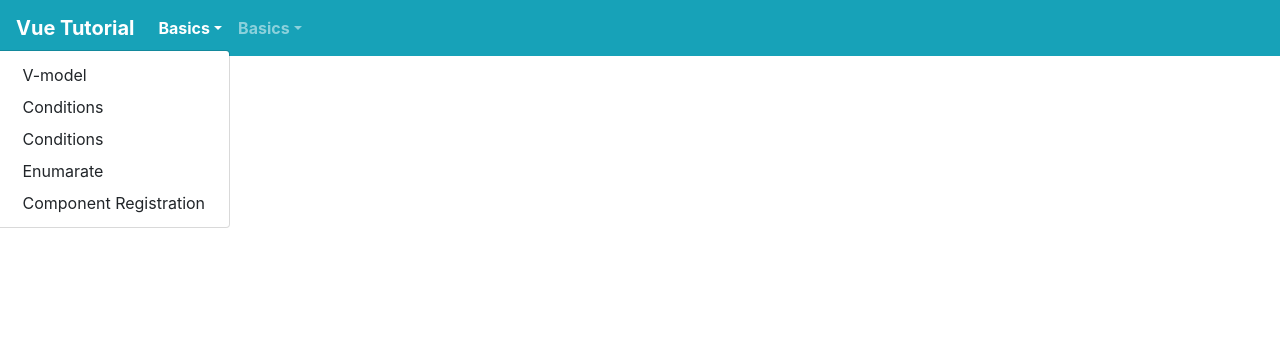
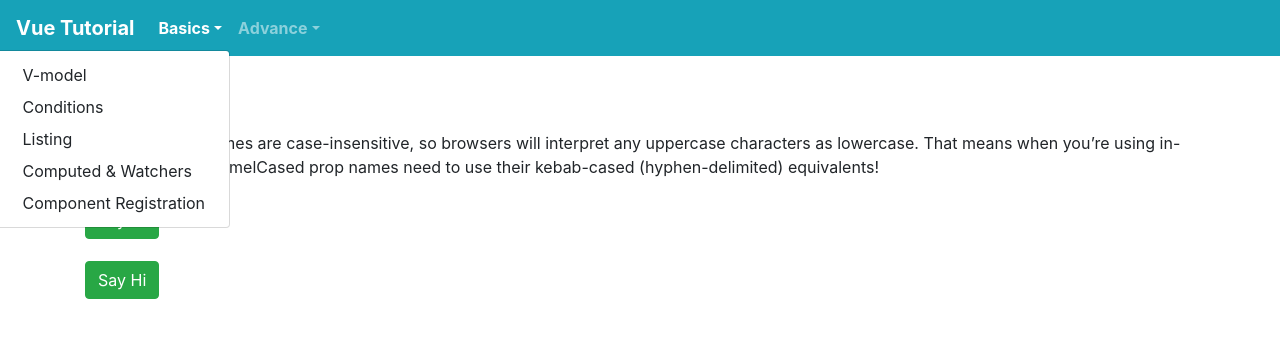
Before and after one commit to dukererenst/vue-tutorial, a Vue app: page /basics/componentRegistration in a window 1280 px wide. Both pictures are taken after a click on the button "Basics". Shown: the top 338 px of the page. Built offline with nearby package versions, Linux system fonts and the light colour scheme.

Commit message:
List, Component Registration, Computed

```diff
--- a/src/App.vue
+++ b/src/App.vue
@@ -12,7 +12,6 @@
 <script>
 
 import Navbar from './components/base/Navbar';
-
 export default {
   name: 'App',
   components: {
--- /dev/null
+++ b/src/components/Greeting.vue
@@ -0,0 +1,29 @@
+<template>
+  <b-form>
+    <!-- <b-button variant="success" @click="showAlert('Say Hi')">Say Hi</b-button> -->
+    <b-button :variant="buttonStyle" @click="showAlert('Say Hi')">Say Hi</b-button>
+  </b-form>
+</template>
+
+<script>
+export default {
+  props: {
+    buttonStyle: {
+      type: String,
+      default: 'success'
+    },
+  },
+  data() {
+    return {}
+  },
+
+  methods: {
+    showAlert(msg) {
+      return alert(msg);
+    }
+  }
+};
+</script>
+
+<style>
+</style>
--- a/src/components/HelloWorld.vue
+++ /dev/null
@@ -1,60 +0,0 @@
-<template>
-  <div class="hello">
-    <h1>{{ msg }}</h1>
-    <p>
-      For a guide and recipes on how to configure / customize this project,<br>
-      check out the
-      <a href="https://cli.vuejs.org" target="_blank" rel="noopener">vue-cli documentation</a>.
-    </p>
-    <h3>Installed CLI Plugins</h3>
-    <ul>
-      <li><a href="https://github.com/vuejs/vue-cli/tree/dev/packages/%40vue/cli-plugin-babel" target="_blank" rel="noopener">babel</a></li>
-      <li><a href="https://github.com/vuejs/vue-cli/tree/dev/packages/%40vue/cli-plugin-router" target="_blank" rel="noopener">router</a></li>
-      <li><a href="https://github.com/vuejs/vue-cli/tree/dev/packages/%40vue/cli-plugin-vuex" target="_blank" rel="noopener">vuex</a></li>
-      <li><a href="https://github.com/vuejs/vue-cli/tree/dev/packages/%40vue/cli-plugin-eslint" target="_blank" rel="noopener">eslint</a></li>
-    </ul>
-    <h3>Essential Links</h3>
-    <ul>
-      <li><a href="https://vuejs.org" target="_blank" rel="noopener">Core Docs</a></li>
-      <li><a href="https://forum.vuejs.org" target="_blank" rel="noopener">Forum</a></li>
-      <li><a href="https://chat.vuejs.org" target="_blank" rel="noopener">Community Chat</a></li>
-      <li><a href="https://twitter.com/vuejs" target="_blank" rel="noopener">Twitter</a></li>
-      <li><a href="https://news.vuejs.org" target="_blank" rel="noopener">News</a></li>
-    </ul>
-    <h3>Ecosystem</h3>
-    <ul>
-      <li><a href="https://router.vuejs.org" target="_blank" rel="noopener">vue-router</a></li>
-      <li><a href="https://vuex.vuejs.org" target="_blank" rel="noopener">vuex</a></li>
-      <li><a href="https://github.com/vuejs/vue-devtools#vue-devtools" target="_blank" rel="noopener">vue-devtools</a></li>
-      <li><a href="https://vue-loader.vuejs.org" target="_blank" rel="noopener">vue-loader</a></li>
-      <li><a href="https://github.com/vuejs/awesome-vue" target="_blank" rel="noopener">awesome-vue</a></li>
-    </ul>
-  </div>
-</template>
-
-<script>
-export default {
-  name: 'HelloWorld',
-  props: {
-    msg: String
-  }
-}
-</script>
-
-<!-- Add "scoped" attribute to limit CSS to this component only -->
-<style scoped>
-h3 {
-  margin: 40px 0 0;
-}
-ul {
-  list-style-type: none;
-  padding: 0;
-}
-li {
-  display: inline-block;
-  margin: 0 10px;
-}
-a {
-  color: #42b983;
-}
-</style>
--- a/src/components/base/Navbar.vue
+++ b/src/components/base/Navbar.vue
@@ -14,16 +14,23 @@
           </b-dropdown-item>
           <b-dropdown-item @click="$router.push({ name: 'Conditions' })"> Conditions
           </b-dropdown-item>
-          <b-dropdown-item href="#">Conditions</b-dropdown-item>
-          <b-dropdown-item href="#">Enumarate</b-dropdown-item>
-          <b-dropdown-item href="#">Component Registration</b-dropdown-item>
+          <b-dropdown-item @click="$router.push({ name: 'Listing' })"> Listing
+          </b-dropdown-item>
+          <b-dropdown-item @click="$router.push({ name: 'ComputedAndWatchers' })"> Computed & Watchers
+          </b-dropdown-item>
+          <b-dropdown-item @click="$router.push({ name: 'ComponentRegistration' })"> Component Registration
+          </b-dropdown-item>
         </b-nav-item-dropdown>
       </b-navbar-nav>
       <b-navbar-nav>
-        <b-nav-item-dropdown text="Basics" right>
-          <b-dropdown-item href="#">v-model</b-dropdown-item>
-          <b-dropdown-item href="#">If</b-dropdown-item>
-          <b-dropdown-item href="#">For</b-dropdown-item>
+        <b-nav-item-dropdown text="Advance" right>
+          <b-dropdown-item href="#">lifecycles</b-dropdown-item>
+          <b-dropdown-item href="#">Component communications</b-dropdown-item>
+          <b-dropdown-item href="#">Slots</b-dropdown-item>
+          <b-dropdown-item href="#">Vue-router</b-dropdown-item>
+          <b-dropdown-item href="#">Vuex</b-dropdown-item>
+          <b-dropdown-item href="#">Mixins</b-dropdown-item>
+          <b-dropdown-item href="#">Using V-model And Advanced component (Re-usable)</b-dropdown-item>
           <b-dropdown-item href="#">Component Registration</b-dropdown-item>
         </b-nav-item-dropdown>
       </b-navbar-nav>
--- a/src/main.js
+++ b/src/main.js
@@ -14,6 +14,10 @@
 // Optionally install the BootstrapVue icon components plugin
 Vue.use(IconsPlugin)
 
+import GreetingGlobalComponent from './components/Greeting'
+Vue.component('GreetingGlobalComponent', GreetingGlobalComponent);
+
+
 new Vue({
   router,
   store,
--- a/src/router/index.js
+++ b/src/router/index.js
@@ -7,6 +7,9 @@
 import aboutView from '../views/About';
 import vmodelView from '../views/basics/Vmodel';
 import conditionsView from '../views/basics/Conditions';
+import listingView from '../views/basics/Listing';
+import computedAndWatchersView from '../views/basics/ComputedAndWatchers';
+import componentRegistrationView from '../views/basics/ComponentRegistration';
 
 const routes = [
   {
@@ -31,6 +34,21 @@
     path: '/basics/conditions',
     name: 'Conditions',
     component: conditionsView
+  },
+  {
+    path: '/basics/listing',
+    name: 'Listing',
+    component: listingView
+  },
+  {
+    path: '/basics/computedAndWatchers',
+    name: 'ComputedAndWatchers',
+    component: computedAndWatchersView
+  },
+  {
+    path: '/basics/componentRegistration',
+    name: 'ComponentRegistration',
+    component: componentRegistrationView
   }
 ]
 
--- /dev/null
+++ b/src/views/basics/ComponentRegistration.vue
@@ -0,0 +1,44 @@
+<template>
+  <div style="padding: 4%">
+    <b-container class="bv-example-row" style="padding-top: 2%">
+      <b-row>
+        <b-col>
+          HTML attribute names are case-insensitive, so browsers will interpret
+          any uppercase characters as lowercase. That means when you’re using
+          in-DOM templates, camelCased prop names need to use their kebab-cased
+          (hyphen-delimited) equivalents!
+        </b-col>
+      </b-row>
+      <b-row style="padding-top: 2%;">
+        <b-col>
+          <greeting-component> </greeting-component>
+          <!-- <say-hi-component> </say-hi-component> -->
+          <!-- <GreetingComponent> </GreetingComponent> -->
+          <!-- <greeting-component button-style="primary"> </greeting-component> -->
+        </b-col>
+      </b-row>
+      <b-row style="padding-top: 2%;">
+        <b-col>
+          <GreetingGlobalComponent> </GreetingGlobalComponent>
+        </b-col>
+      </b-row>
+    </b-container>
+  </div>
+</template>
+
+<script>
+import GreetingComponent from "../../components/Greeting";
+
+export default {
+  components: {
+    GreetingComponent,
+    // 'say-hi-component': GreetingComponent
+  },
+  data() {
+    return {};
+  },
+};
+</script>
+
+<style>
+</style>
--- /dev/null
+++ b/src/views/basics/ComputedAndWatchers.vue
@@ -0,0 +1,63 @@
+<template>
+  <div style="padding: 4%">
+    <b-container class="bv-example-row" style="padding-top: 2%">
+      <b-row>
+        <b-col>
+          <b-form-input
+            v-model="baseFare"
+            type="number"
+            placeholder="base fare"
+          ></b-form-input>
+          <b-form-input
+            v-model="vatPercentage"
+            type="number"
+            placeholder="vat percentage"
+            style="margin-top: 2%;"
+          ></b-form-input>
+          <div class="mt-2">Value: {{ totalAmount }}</div>
+          <div class="mt-2"> {{ typing }} </div>
+        </b-col>
+      </b-row>
+    </b-container>
+  </div>
+</template>
+<script>
+export default {
+  data() {
+    return {
+      firstName: null,
+      lastName: null,
+      baseFare: null,
+      vatPercentage: null,
+      typing: 'no change no cry'
+    };
+  },
+  computed: {
+    totalAmount() {
+      return ( this.baseFare / 100 ) * this.vatPercentage;
+    },
+
+    fullName: {
+      // getter
+      get: function () {
+        return this.firstName + ' ' + this.lastName
+      },
+      // setter
+      set: function (newValue) {
+        var names = newValue.split(' ')
+        this.firstName = names[0]
+        this.lastName = names[names.length - 1]
+      }
+    }
+  },
+
+  watch: {
+    baseFare( newVal, oldVal) {
+      this.typing = `you changed ${oldVal} to ${newVal}`
+    }
+  },
+};
+</script>
+
+<style>
+</style>
--- /dev/null
+++ b/src/views/basics/Listing.vue
@@ -0,0 +1,29 @@
+<template>
+  <div style="padding: 4%">
+    <b-form>
+      <ul id="example-1">
+        <li v-for="(item, key) in items" :key="key">
+          {{ key }} - {{ item.message }}
+        </li>
+      </ul>
+    </b-form>
+  </div>
+</template>
+
+<script>
+export default {
+  data() {
+    return {
+      items: [
+        { message: "Bir mumdur" },
+        { message: "İki mumdur" },
+        { message: "Üç mumdur" },
+        { message: "Dört mumdur" }
+    ],
+    };
+  },
+};
+</script>
+
+<style>
+</style>
```
